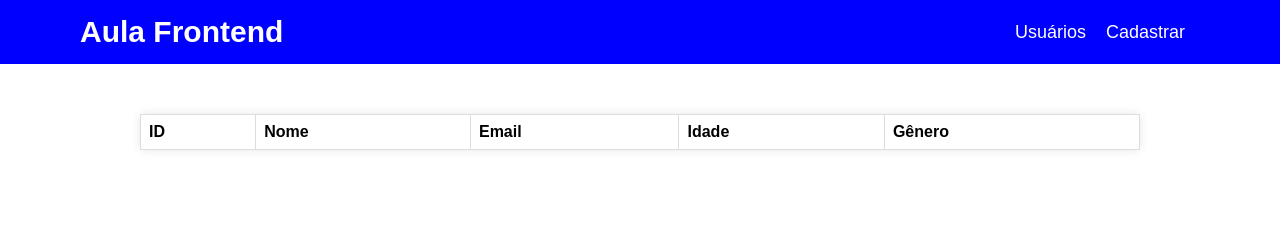
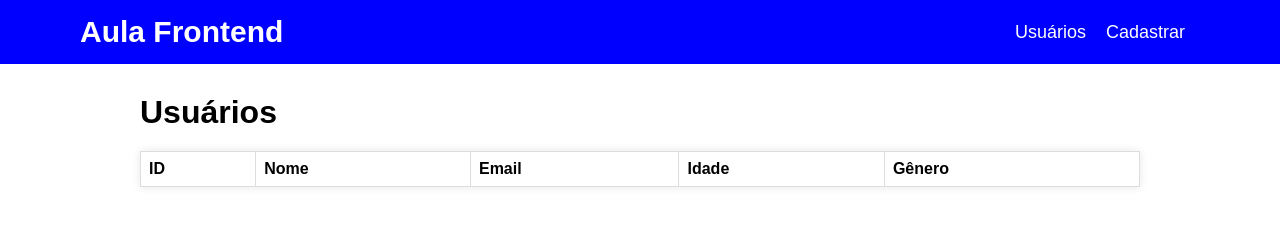
Before and after one commit to goncadanilo/aula-frontend, a plain HTML site: page index.html in a window 1280 px wide. Drawn offline with Linux system fonts and the light colour scheme.

Commit message:
Update index.html

```diff
--- a/index.html
+++ b/index.html
@@ -22,6 +22,8 @@
     </header>
 
     <main class="container">
+      <div id="users">
+        <h1>Usuários</h1>
         <table>
           <thead>
             <tr>
@@ -34,6 +36,8 @@
           </thead>
           <tbody id="list"></tbody>
         </table>
+      </div>
+
     </main>
 
     <script src="src/listar.js"></script>
--- a/src/styles.css
+++ b/src/styles.css
@@ -45,6 +45,12 @@ header ul li a {
   justify-content: center;
 }
 
+.container #users {
+  width: 100%;
+  max-width: 1000px;
+  margin-top: 30px;
+}
+
 .container .form {
   width: 100%;
   max-width: 400px;
@@ -85,7 +91,7 @@ table {
   max-width: 1000px;
   border-radius: 4px;
   padding: 40px 30px;
-  margin-top: 50px;
+  margin-top: 20px;
   box-shadow: 0 0 10px rgba(0, 0, 0, 0.1);
 }
 
```
Lines whose indentation alone changed are shown as unchanged.
